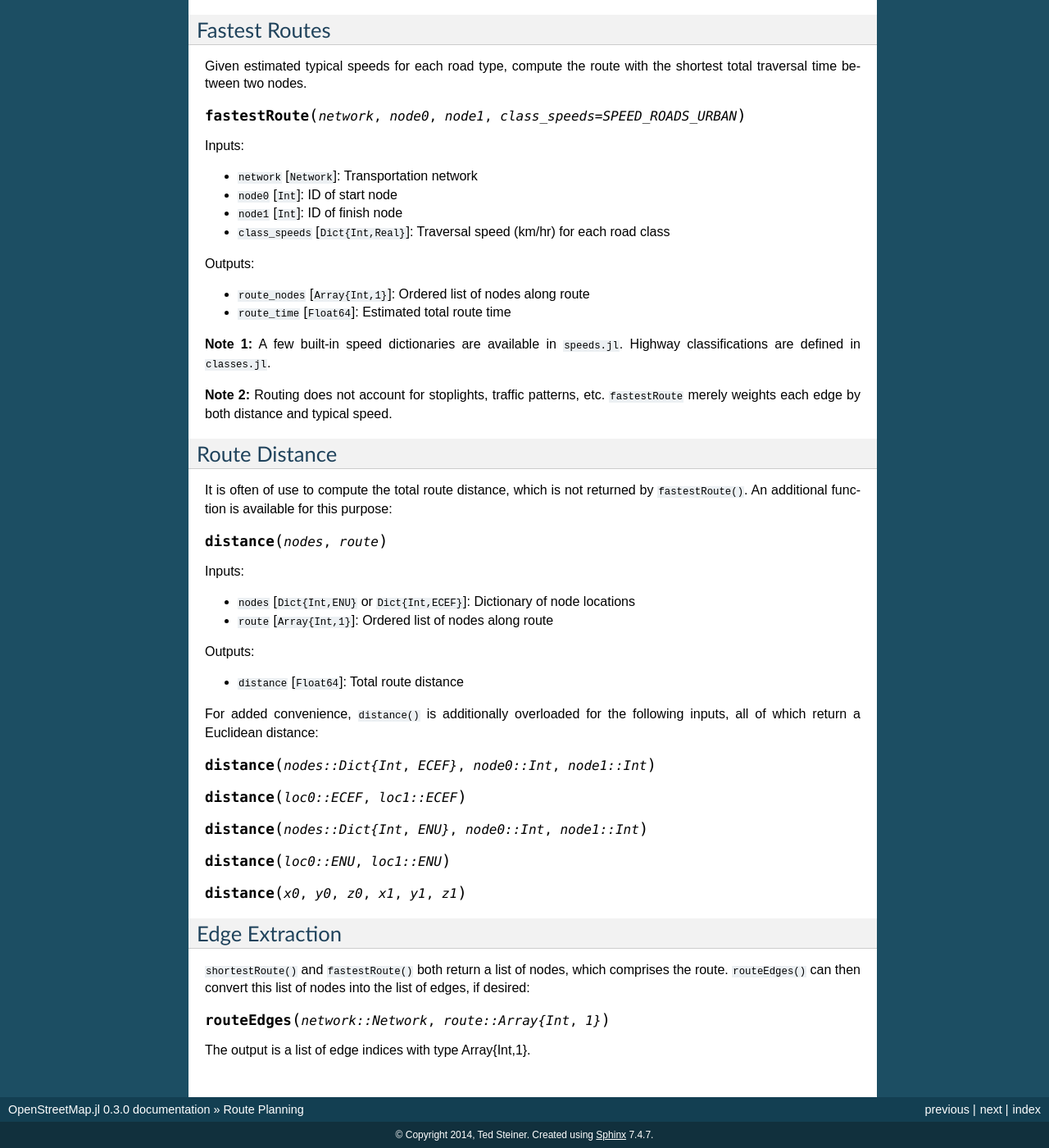
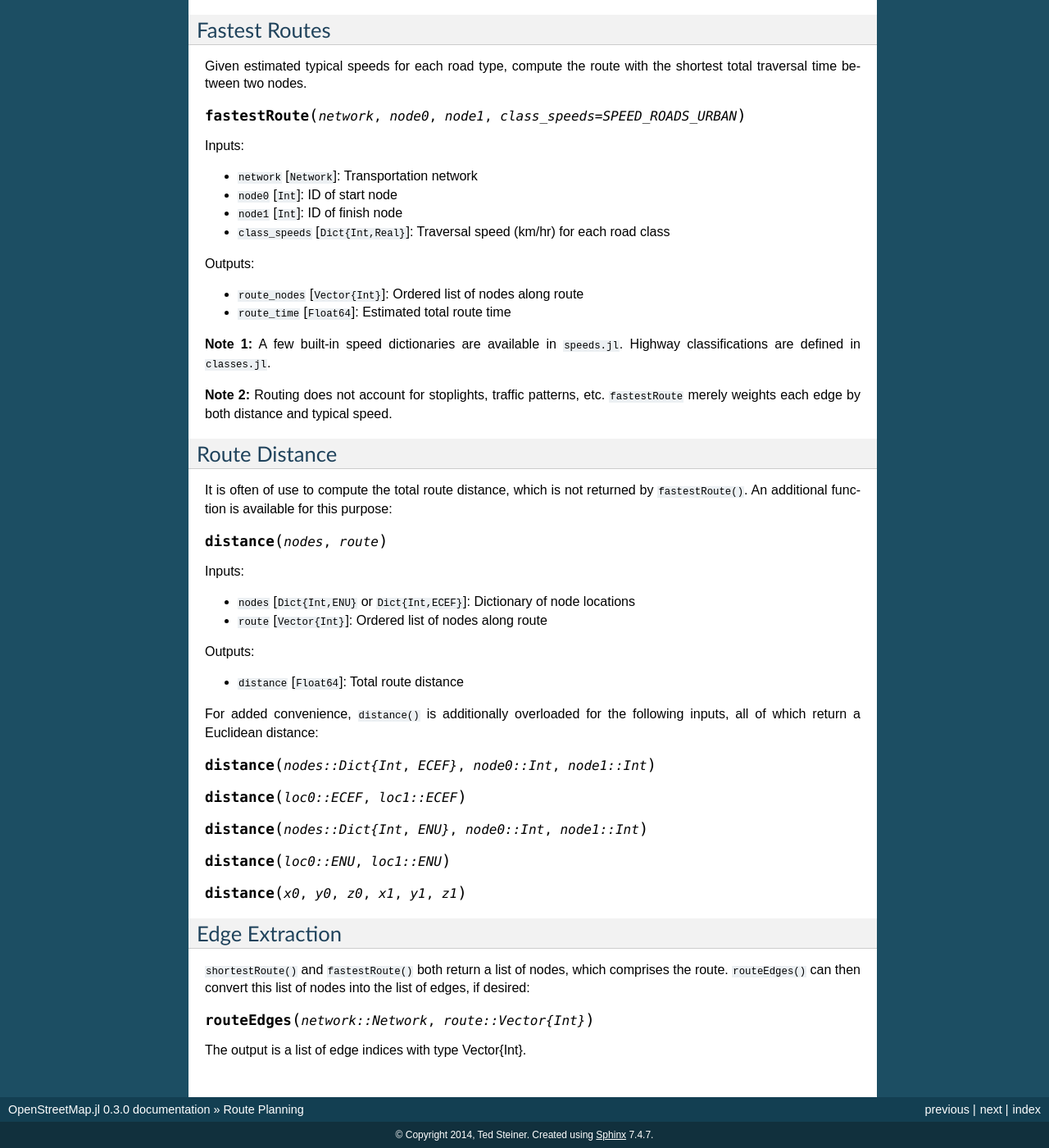
Before and after one commit to tedsteiner/OpenStreetMap.jl, a Sphinx documentation site: the page built from docs/routing.rst, in a window 1280 px wide and 1400 px high, scrolled down 1177 px. Shown: the whole window at 82% size. Built offline with Sphinx 7.4.7, drawn with Linux system fonts in a browser that asks for light colours; some of the changed text lies outside the part shown.

Commit message:
Array{T,1} => Vector{T}

```diff
--- a/docs/data.rst
+++ b/docs/data.rst
@@ -52,7 +52,7 @@ Usually routing can be simplified to the problem of starting and ending at a spe
 
 .. py:function:: segmentHighways(highways, intersections, classes, levels=Set(1:10))
 
-.. py:function:: highwaySegments(segments::Array{Segment,1})
+.. py:function:: highwaySegments(segments::Vector{Segment})
 
 **Note:** By default, segmentHighways() converts only the first 10 levels into
 segments. If you wish to exclude certain road classes, you should do so here
--- a/docs/plots.rst
+++ b/docs/plots.rst
@@ -39,7 +39,7 @@ These parameters provided the actual data to be plotted.
 * ``buildings`` [``Dict{Int,Building}``]: List of buildings to display
 * ``highways`` [``Dict{Int,Highway}``]: List of highways to display
 * ``intersections`` [``Dict{Int,Intersection}``]: List of highway intersections
-* ``route`` [``Array{Int,1}`` or ``Array{Array{Int,1},1}``]: List of nodes comprising a highway route OR a list of lists of routes (if multiple routes are to be displayed).
+* ``route`` [``Vector{Int}`` or ``Vector{Vector{Int}}``]: List of nodes comprising a highway route OR a list of lists of routes (if multiple routes are to be displayed).
 
 Data Classifiers
 ----------------
@@ -71,7 +71,7 @@ The following optional inputs allow the user to customize the map display.
 * ``highway_style`` [``Style`` or ``Dict{Int,Style}``]: See note 3 below.
 * ``building_style`` [``Style``]: See note 3 below.
 * ``feature_style`` [``Style`` or ``Dict{Int,Style}``]: See note 3 below.
-* ``route_style`` [``Style`` or ``Array{Style,1}``]: Use an array of ``Style`` types to plot multiple routes with different appearances.
+* ``route_style`` [``Style`` or ``Vector{Style}``]: Use an vector of ``Style`` types to plot multiple routes with different appearances.
 * ``intersection_style`` [``Style``]
 
 These inputs all take a ``Style`` type, which is constructed as follows:
--- a/docs/routing.rst
+++ b/docs/routing.rst
@@ -30,7 +30,7 @@ eliminating all intermediate nodes, and can greatly speed up route planning.
 Inputs:
 
 * ``nodes`` [``Dict{Int,ENU}`` or ``Dict{Int,ECEF}``]: Dictionary of node locations
-* ``segments`` [``Array{Segment,1}``]: Array of segments
+* ``segments`` [``Vector{Segment}``]: Vector of segments
 * ``intersections`` [``Dict{Int,Intersection}``]: Dictionary of intersections, indexed by node ID
 
 Output:
@@ -52,7 +52,7 @@ Inputs:
 
 Outputs:
 
-* ``route_nodes`` [``Array{Int,1}``]: Ordered list of nodes along route
+* ``route_nodes`` [``Vector{Int}``]: Ordered list of nodes along route
 * ``distance`` [``Float64``]: Total route distance
 
 Fastest Routes
@@ -71,7 +71,7 @@ Inputs:
 
 Outputs:
 
-* ``route_nodes`` [``Array{Int,1}``]: Ordered list of nodes along route
+* ``route_nodes`` [``Vector{Int}``]: Ordered list of nodes along route
 * ``route_time`` [``Float64``]: Estimated total route time
 
 **Note 1:** A few built-in speed dictionaries are available in ``speeds.jl``. Highway classifications are defined in ``classes.jl``.
@@ -88,7 +88,7 @@ It is often of use to compute the total route distance, which is not returned by
 Inputs:
 
 * ``nodes`` [``Dict{Int,ENU}`` or ``Dict{Int,ECEF}``]: Dictionary of node locations
-* ``route`` [``Array{Int,1}``]: Ordered list of nodes along route
+* ``route`` [``Vector{Int}``]: Ordered list of nodes along route
 
 Outputs:
 
@@ -109,6 +109,6 @@ Edge Extraction
 comprises the route. ``routeEdges()`` can then convert this list of nodes into
 the list of edges, if desired:
 
-.. py:function:: routeEdges(network::Network, route::Array{Int,1})
+.. py:function:: routeEdges(network::Network, route::Vector{Int})
 
-The output is a list of edge indices with type Array{Int,1}.
+The output is a list of edge indices with type Vector{Int}.
--- a/docs/types.rst
+++ b/docs/types.rst
@@ -22,7 +22,7 @@ When a highway is labeled as “oneway,” the road or path is only legally trav
         cycleway::String    # Cycleway classifier, if available
         bicycle::String     # Bicycle classifier, if available
         name::String        # Name, if available
-        nodes::Array{Int,1} # List of nodes
+        nodes::Vector{Int}  # List of nodes
     end
 
 "Segments" represent a subset of a highway, and can be used for faster route
@@ -35,7 +35,7 @@ be extracted from a list of roads and intersections using "extractSegments()."
     type Segment
         node0::Int          # Source node ID
         node1::Int          # Target node ID
-        nodes::Array{Int,1} # List of nodes falling within node0 and node1
+        nodes::Vector{Int}  # List of nodes falling within node0 and node1
         class::Int          # Class of the segment
         parent::Int         # ID of parent highway
         oneway::Bool        # True if road is one-way
@@ -72,7 +72,7 @@ Buildings in OpenStreetMap may optionally have a name and class (though typicall
     type Building
         class::String       # Building type (usually "yes")
         name::String        # Building name (usually unavailable)
-        nodes::Array{Int,1} # List of nodes
+        nodes::Vector{Int}  # List of nodes
     end
 
 Intersection
```
Also changed, not shown: 5 other files.
